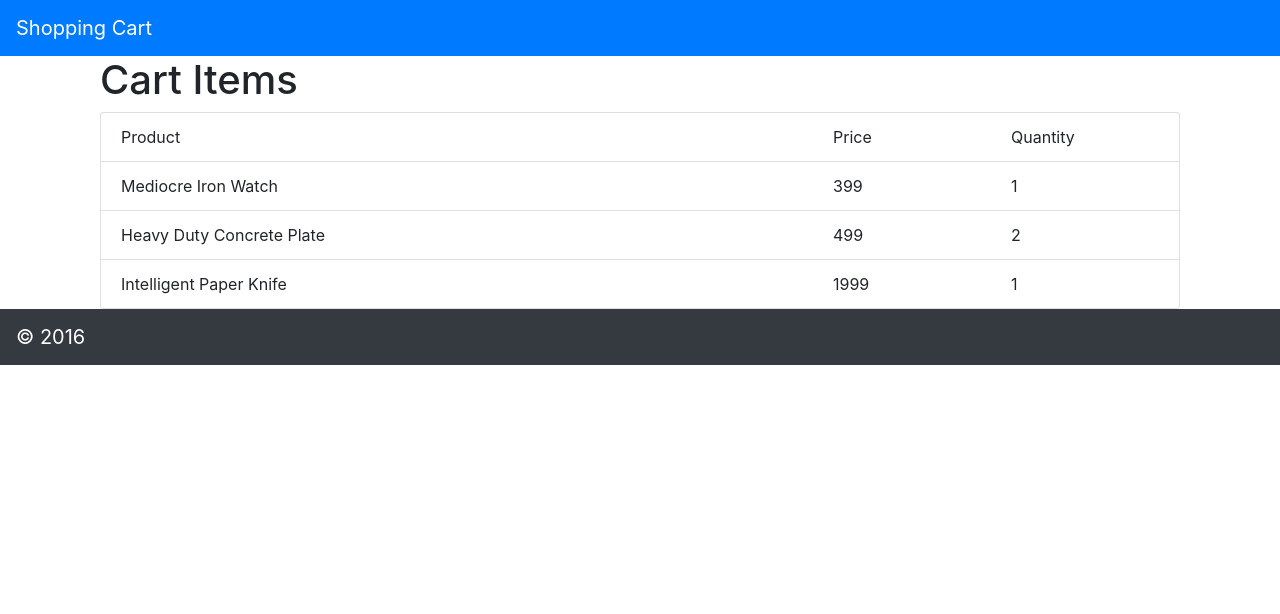
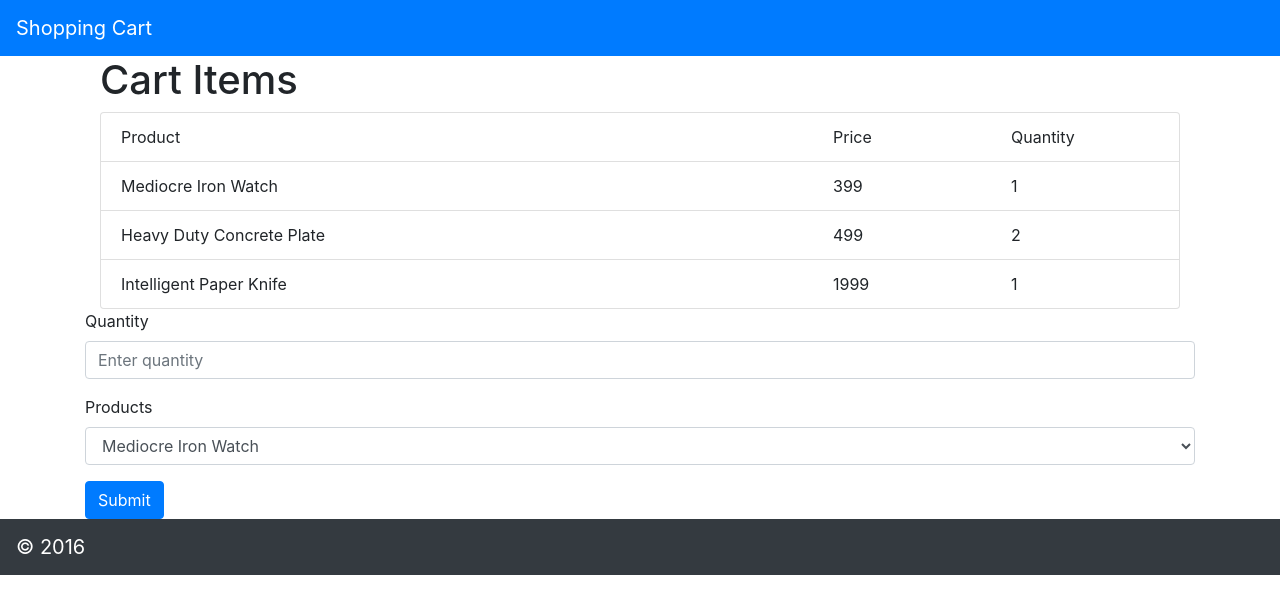
Before and after one commit to philborgenicht/shopping-cart, a React (Create React App) app: page / in a window 1280 px wide. Shown: the top 614 px of the page. Built offline with nearby package versions, Linux system fonts and the light colour scheme.

Commit message:
completed shopping cart using data stored in state with ability to add items to state and populate the cart

```diff
--- /dev/null
+++ b/src/AddItem.js
@@ -0,0 +1,34 @@
+import React, { Component } from 'react'
+
+
+class AddItem extends Component {
+
+  onChange = (e) => {
+    this.setState({[e.target.name]: e.target.value})
+  }
+
+  submitForm = (e) => {
+    e.preventDefault()
+    this.props.addToList(this.state)
+  }
+
+  render() {
+    return (
+      <form className="container" onSubmit={this.submitForm}>
+        <div className="form-group">
+          <label htmlFor="Quantity">Quantity</label>
+          <input name="quantity" type="number" className="form-control" id="quantity" placeholder="Enter quantity" onChange={this.onChange}/>
+        </div>
+        <div className="form-group">
+          <label htmlFor="productsDropdown">Products</label>
+          <select name="product" className="form-control" id="productsDropdown" onChange={this.onChange}>
+            {this.props.products.map(item => <option key={item.id}>{item.name}</option>)}
+          </select>
+        </div>
+        <button type="submit" className="btn btn-primary">Submit</button>
+      </form>
+    )
+  }
+}
+
+export default AddItem
--- a/src/App.js
+++ b/src/App.js
@@ -2,20 +2,56 @@ import React, { Component } from 'react'
 import CartHeader from './CartHeader'
 import CartFooter from './CartFooter'
 import CartItems from './CartItems'
-import CartItem from './CartItem'
+import AddItem from './AddItem'
 
+const cartItemsList = [
+  { id: 1, product: { id: 40, name: 'Mediocre Iron Watch', priceInCents: 399 }, quantity: 1 },
+  { id: 2, product: { id: 41, name: 'Heavy Duty Concrete Plate', priceInCents: 499 }, quantity: 2 },
+  { id: 3, product: { id: 42, name: 'Intelligent Paper Knife', priceInCents: 1999 }, quantity: 1 },
+]
+
+const products = [
+  { id: 40, name: 'Mediocre Iron Watch', priceInCents: 399 },
+  { id: 41, name: 'Heavy Duty Concrete Plate', priceInCents: 499 },
+  { id: 42, name: 'Intelligent Paper Knife', priceInCents: 1999 },
+  { id: 43, name: 'Small Aluminum Keyboard', priceInCents: 2500 },
+  { id: 44, name: 'Practical Copper Plate', priceInCents: 1000 },
+  { id: 45, name: 'Awesome Bronze Pants', priceInCents: 399 },
+  { id: 46, name: 'Intelligent Leather Clock', priceInCents: 2999 },
+  { id: 47, name: 'Ergonomic Bronze Lamp', priceInCents: 40000 },
+  { id: 48, name: 'Awesome Leather Shoes', priceInCents: 3990 },
+]
 class App extends Component {
+
+
+  addToList = (elem) => {
+    const newItem = products.filter(item => item.name === elem.product)[0]
+    const id = this.state.cartItemsList[this.state.cartItemsList.length-1].id+1
+    const finalItem = {
+      id: id,
+      product: newItem,
+      quantity: elem.quantity
+    }
+    this.setState({cartItemsList: [...this.state.cartItemsList, finalItem]})
+    // console.log('this.state: ',this.state)
+  }
+
+  constructor(props) {
+    super(props)
+    this.state = {cartItemsList: cartItemsList}
+  }
+
+
   render() {
-    const cartItemsList = [
-      { id: 1, product: { id: 40, name: 'Mediocre Iron Watch', priceInCents: 399 }, quantity: 1 },
-      { id: 2, product: { id: 41, name: 'Heavy Duty Concrete Plate', priceInCents: 499 }, quantity: 2 },
-      { id: 3, product: { id: 42, name: 'Intelligent Paper Knife', priceInCents: 1999 }, quantity: 1 },
-    ]
     return (
       <div className="App">
         <CartHeader/>
         <CartItems
-          list={cartItemsList}
+          list={this.state.cartItemsList}
+        />
+        <AddItem
+          products={products}
+          addToList={this.addToList}
         />
         <CartFooter
           copyright="2016"
--- a/src/CartItem.js
+++ b/src/CartItem.js
@@ -1,13 +1,13 @@
-import React, {Component} from 'react'
+import React, { Component } from 'react'
 
 class CartItem extends Component {
   render () {
     return (
-      <div class="list-group-item">
-        <div class="row">
-          <div class="col-md-8">{this.props.product.name}</div>
-          <div class="col-md-2">{this.props.product.priceInCents}</div>
-          <div class="col-md-2">{this.props.quantity}</div>
+      <div className="list-group-item">
+        <div className="row">
+          <div className="col-md-8">{this.props.product.name}</div>
+          <div className="col-md-2">{this.props.product.priceInCents}</div>
+          <div className="col-md-2">{this.props.quantity}</div>
         </div>
       </div>
     )
--- a/src/CartItems.js
+++ b/src/CartItems.js
@@ -1,4 +1,4 @@
-import React, {Component} from 'react'
+import React, { Component } from 'react'
 import CartItem from './CartItem'
 
 class CartItems extends Component {
```
